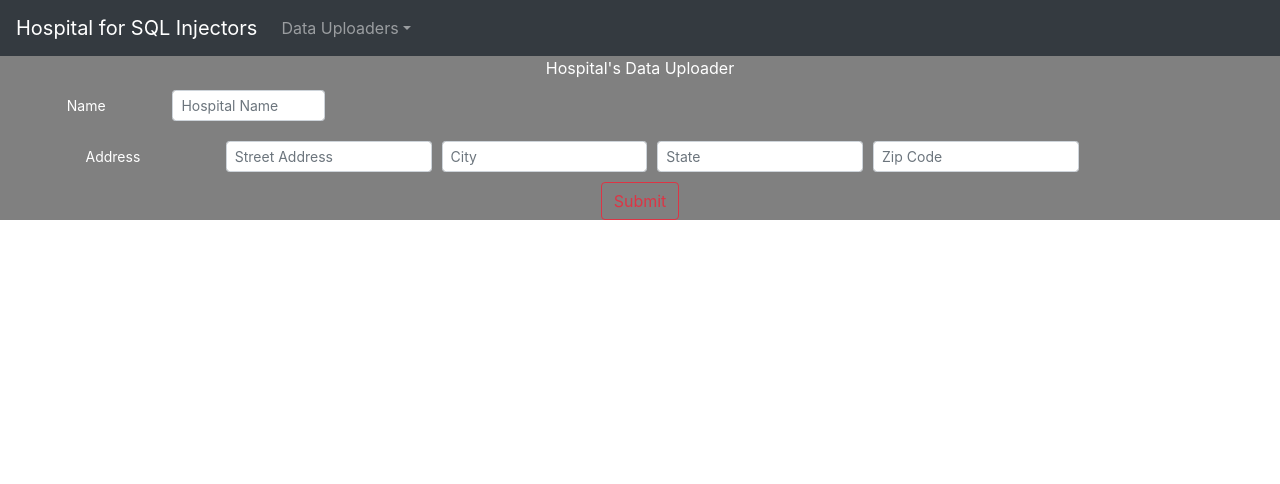
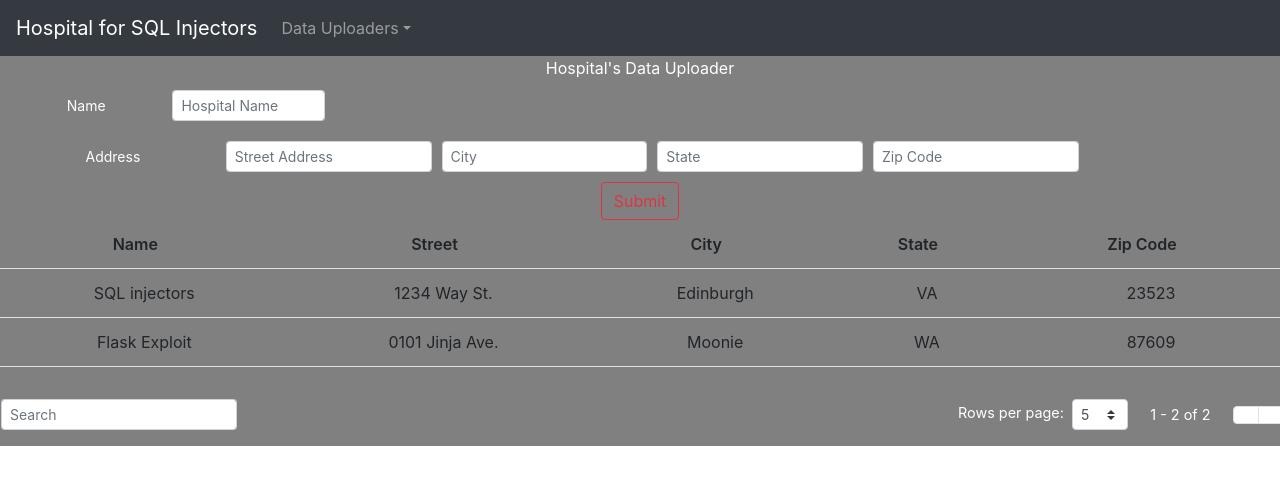
Before and after one commit to ninjaco1/Database-Final-Project, a React (Create React App) app: page /my-app/hospitals in a window 1280 px wide. Shown: the top 484 px of the page. Built offline with nearby package versions, Linux system fonts and the light colour scheme.

Commit message:
table hospital

```diff
--- a/package.json
+++ b/package.json
@@ -8,6 +8,7 @@
     "@testing-library/react": "^11.2.3",
     "@testing-library/user-event": "^12.6.2",
     "bootstrap": "^4.6.0",
+    "mdbreact": "^5.0.1",
     "react": "^17.0.1",
     "react-bootstrap": "^1.4.3",
     "react-dom": "^17.0.1",
--- a/src/views/Hospital.js
+++ b/src/views/Hospital.js
@@ -2,6 +2,9 @@ import React, { useState } from "react";
 import { Button, Col, Form } from "react-bootstrap";
 import "bootstrap/dist/css/bootstrap.min.css";
 import "../Hospital.css"
+import { MDBDataTableV5 } from 'mdbreact';
+
+
 
 
 class Hospital extends React.Component {
@@ -14,6 +17,58 @@ class Hospital extends React.Component {
       city: "",
       state: "",
       zipCode: "",
+      datatable: {
+        columns: [
+          {
+            label: 'Name',
+            field: 'name',
+            width: 150,
+            attributes: {
+            'aria-controls': 'DataTable',
+            'aria-label': 'Name',
+            }
+          },
+          {
+            label: 'Street',
+            field: 'street',
+            width: 270,
+          },
+          {
+            label: 'City',
+            field: 'city',
+            width: 200,
+          },
+          {
+            label: 'State',
+            field: 'state',
+            width: 200,
+          },
+          {
+            label: 'Zip Code',
+            field: 'zipCode',
+            width: 200,
+          },
+        ],
+        rows: [
+
+          {
+            name: 'SQL injectors',
+            street: '1234 Way St.',
+            city: 'Edinburgh',
+            state: 'VA',
+            zipCode: '23523',
+
+          },
+          {
+            name: 'Flask Exploit',
+            street: '0101 Jinja Ave.',
+            city: 'Moonie',
+            state: 'WA',
+            zipCode: '87609',
+          }
+
+        ]
+      }
     };
     this.handleChange = this.handleChange.bind(this);
   }
@@ -115,6 +170,10 @@ class Hospital extends React.Component {
         <Button variant="outline-danger" type="submit">
           Submit
         </Button>
+
+
+      {/* table  */}
+        <MDBDataTableV5 hover entriesOptions={[5, 20, 25]} entries={5} pagesAmount={4} data={this.state.datatable} />
       </div>
     );
   }
```
Also changed, not shown: 1 other file (tests, documents, lock files or other folders).
